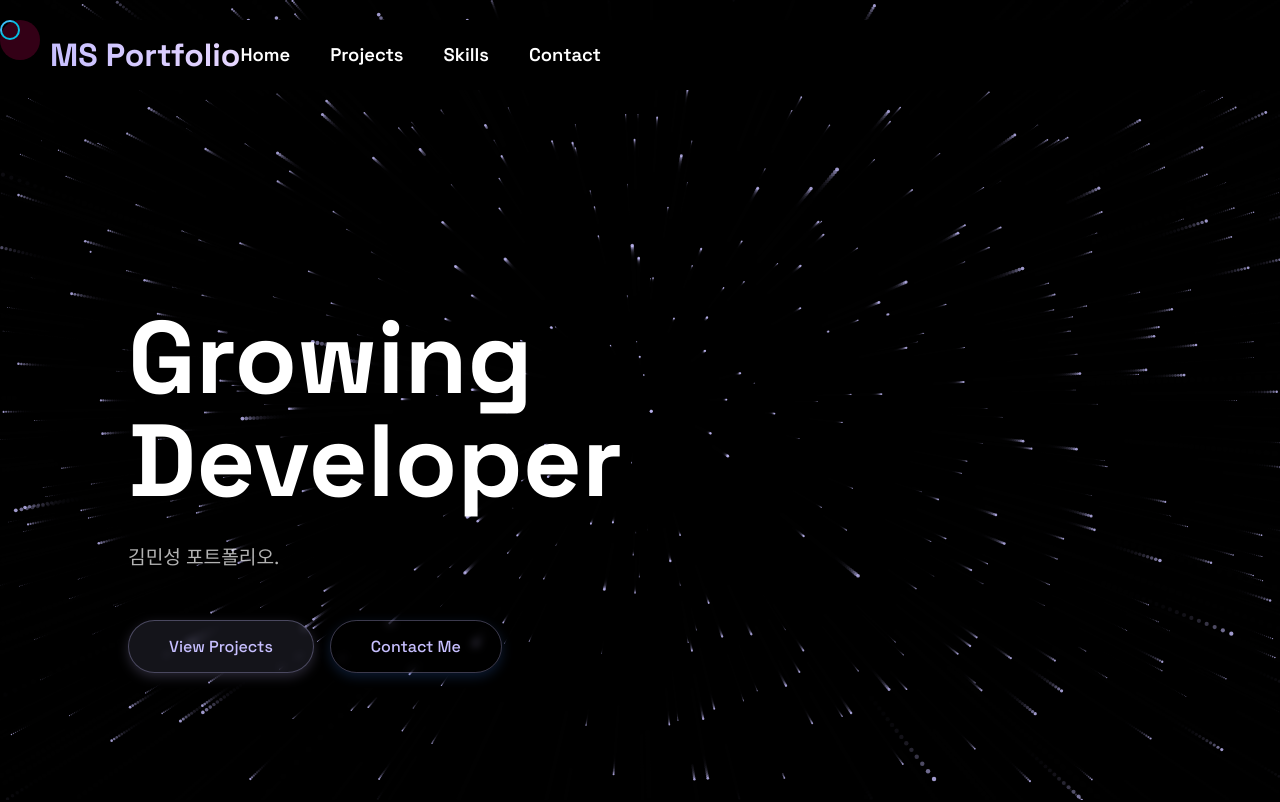
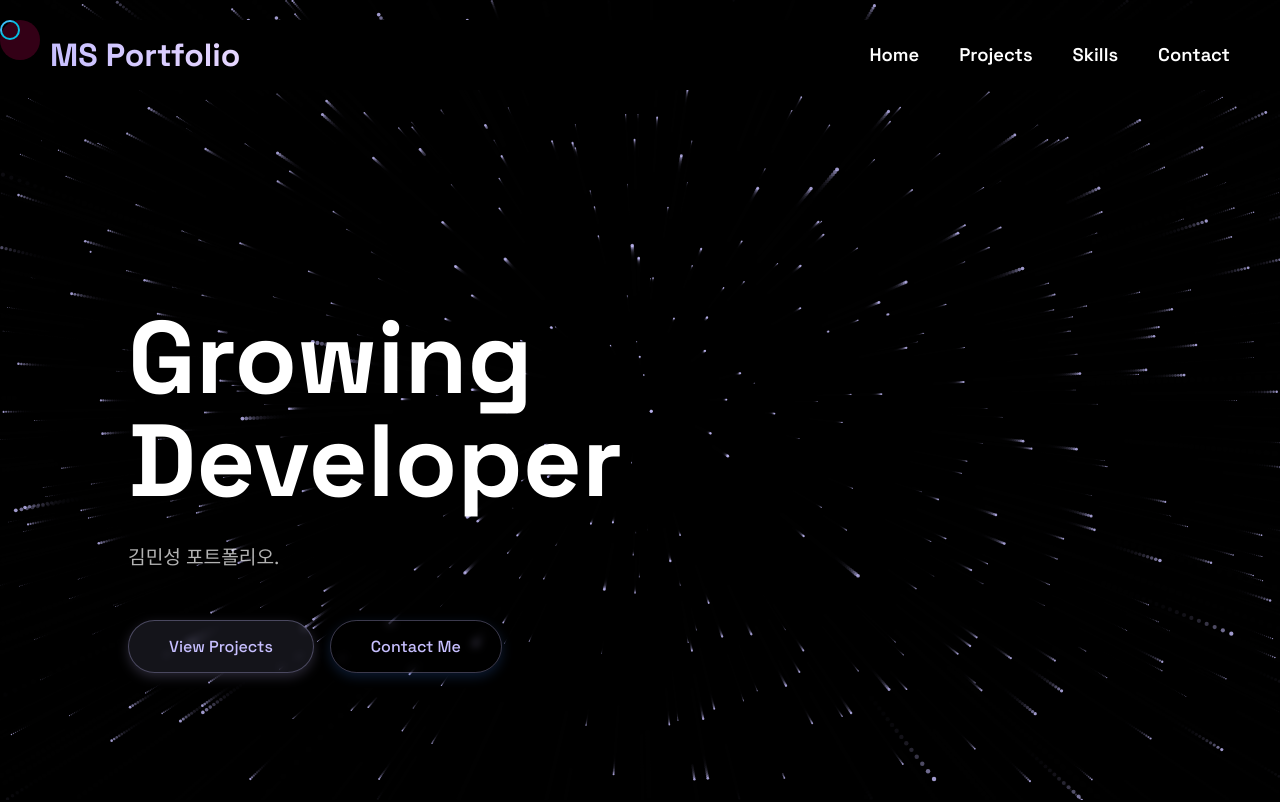
Before and after one commit to hanabe02/hanabe02.github.io, a plain HTML site: page index.html in a window 1280 px wide. Shown: the top 802 px of the page. Drawn offline with nearby package versions, Linux system fonts and the light colour scheme; animation ran at ten frames a second.

Commit message:
Update index.html

```diff
--- a/index.html
+++ b/index.html
@@ -114,11 +114,15 @@
             margin-left: auto;
         }
 
-/*         .nav-section.center {
+        .nav-section.center {
           display: flex;
           justify-content: center;
           align-items: center;
+          margin-left: auto;
         }
+
+
+/*
 
         .nav-section {
           flex: 1;
```
